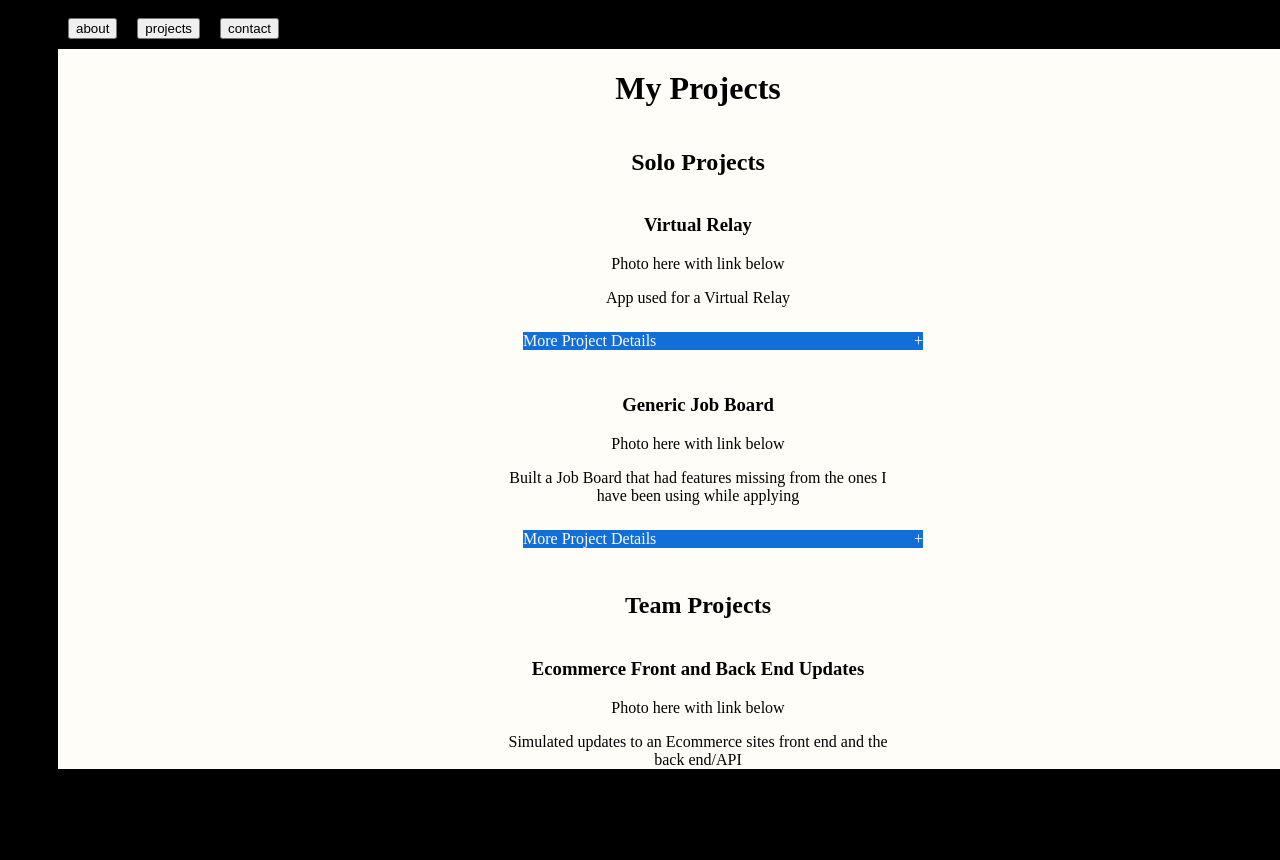
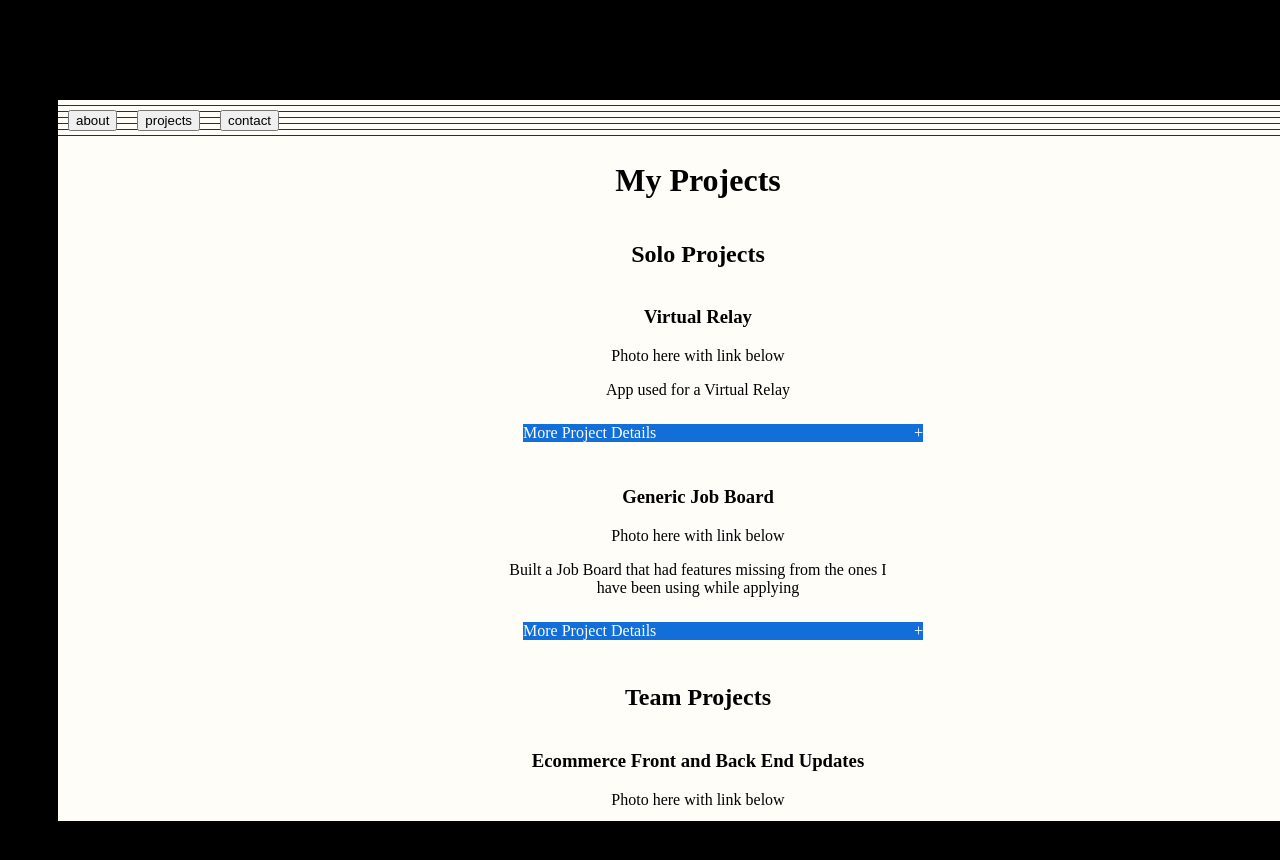
Before and after one commit to rocknswimmer/MySite, a React app: page /projects in a window 1280 px wide. Shown: the top 860 px of the page. Before the commit the page ends 816 px from the top, so only its background shows below. Built offline with nearby package versions, Linux system fonts and the light colour scheme.

Commit message:
made it look like there are pages in the menu

```diff
--- a/public/styles.css
+++ b/public/styles.css
@@ -1,3 +1,5 @@
+/*styling for accordians at top since the functionality comes from the styling and I build functionality first*/
+
 .newlines {
   white-space: pre-wrap;
   /*  should handle tab and new line pre-line for just lines */
@@ -20,17 +22,29 @@
   margin: 25px;
 }
 
-.binder{
-  background-color: rgb(0, 0, 0);
-  padding-left: 50px;
-  height: 100vh;
-  width: 100vw;
 
-
-}
+/*below is organised by how it appears on the page */
 body {
   background-color: rgb(0, 0, 0);
   overflow: hidden;
+}
+.binder{
+  background-color: rgb(0, 0, 0);
+
+  height: 100vh;
+  width: 100vw;
+  padding: 50px 0 50px 50px;
+  margin-top: 50px;
+
+}
+
+.paper{
+  max-height: 90vh;
+  background-image: repeating-linear-gradient( rgb(254, 253, 248) 0 5px, rgb(47, 47, 34) 5px 6px);
+}
+
+button {
+  margin: 10px;
 }
 
 .pages{
@@ -38,13 +52,11 @@ body {
   height: 100%;
   width: 100%;
   overflow-y: scroll;
-  max-height: 90vh;
+  max-height: 85vh;
 
 }
 
-button {
-  margin: 10px;
-}
+/*styles for the different pages*/
 
 .about {
   text-align: center;
@@ -57,6 +69,9 @@ button {
   max-width: 300px;
 }
 
+
+
+
 .projects {
   text-align: center;
   display: flex;
@@ -68,6 +83,9 @@ button {
   max-width: 400px;
 }
 
+
+
+
 .contact {
   text-align: center;
   display: flex;
--- a/src/App.jsx
+++ b/src/App.jsx
@@ -10,17 +10,19 @@ function App() {
 
   return (
     <div className="binder">
-      <div className="buttons">
-        <button onClick={() => {navigate("/about")}}>about</button>
-        <button onClick={() => {navigate("/projects")}}>projects</button>
-        <button onClick={() => {navigate("/contact")}}>contact</button>
-      </div>
-      <div className="pages">
-      <Routes>
-      <Route path='/about' element={<About />}/>
-      <Route path='/projects' element={<Projects />}/>
-      <Route path='/contact' element={<Contact />}/>
-    </Routes>
+      <div className="paper">
+        <div className="buttons">
+          <button onClick={() => { navigate("/about") }}>about</button>
+          <button onClick={() => { navigate("/projects") }}>projects</button>
+          <button onClick={() => { navigate("/contact") }}>contact</button>
+        </div>
+        <div className="pages">
+          <Routes>
+            <Route path='/about' element={<About />} />
+            <Route path='/projects' element={<Projects />} />
+            <Route path='/contact' element={<Contact />} />
+          </Routes>
+        </div>
       </div>
     </div>
   )
```
